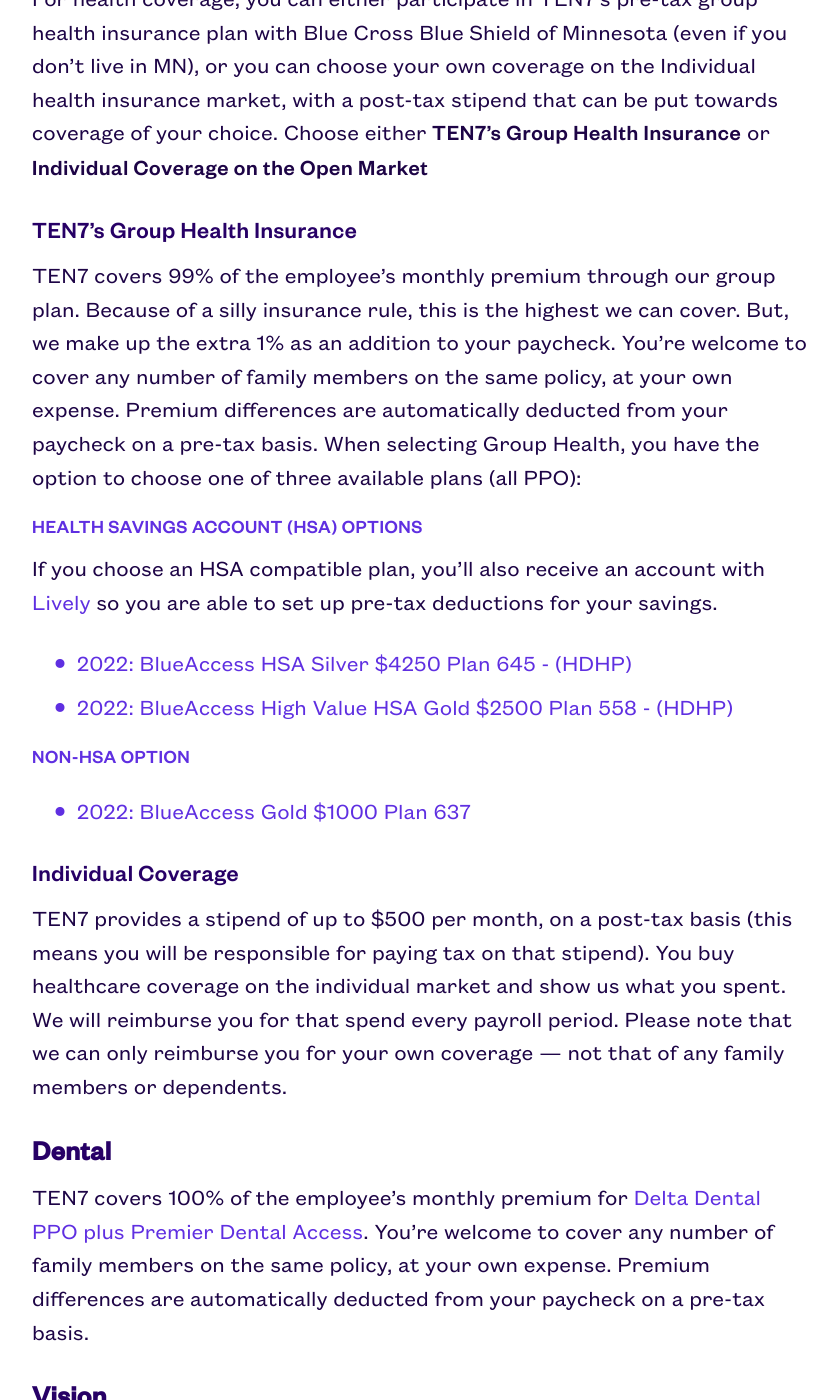
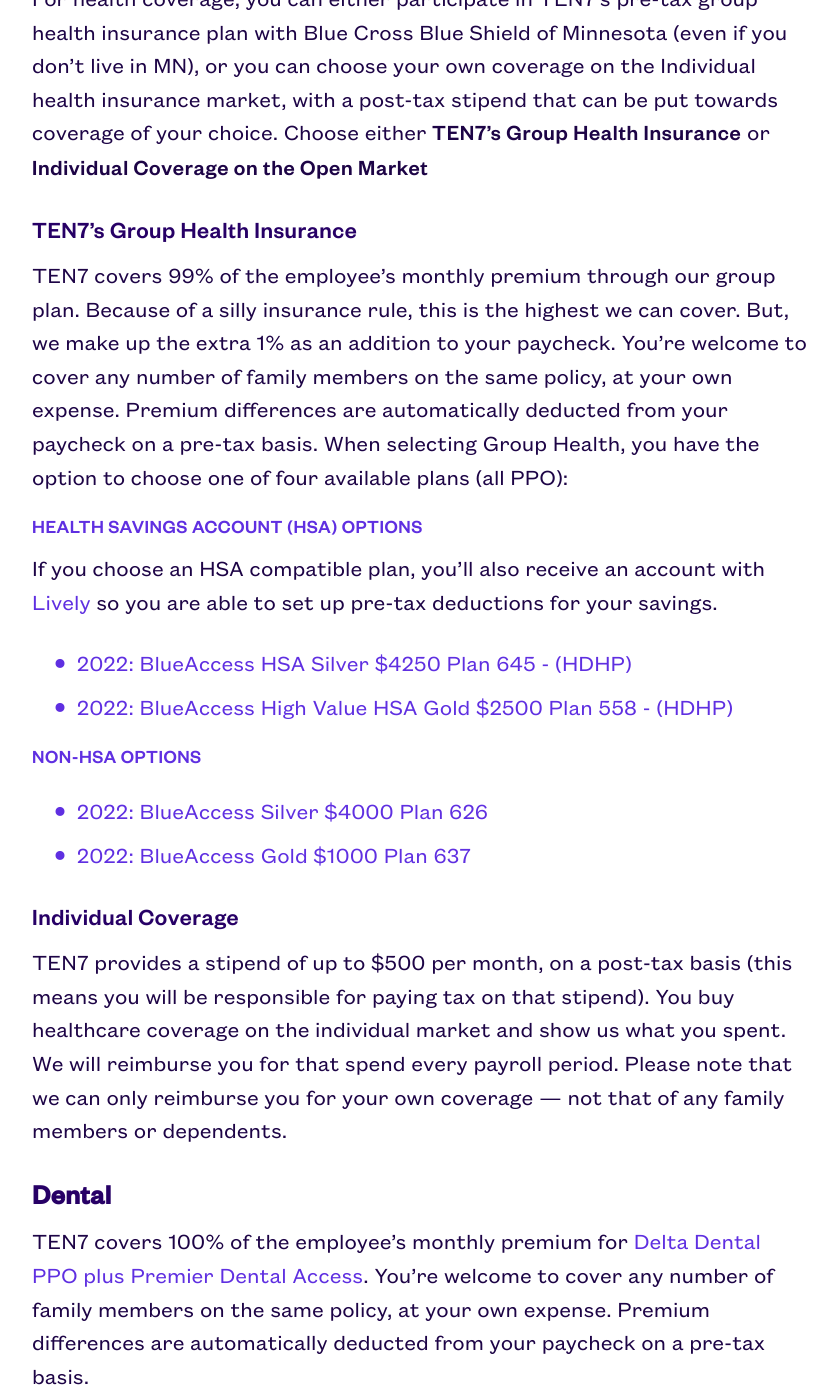
Before and after one commit to ten7/handbook.ten7.com, a Jekyll site: the page built from _pages/04_ourbenefits.md, in a window 1280 px wide and 1400 px high, scrolled down 576 px. Shown: the whole window, without its empty margins (220-1057 px from the left). Built offline with Jekyll 4.4.1, drawn with Linux system fonts in a browser that asks for light colours.

Commit message:
Revert "Remove references to health plan not in Gusto. Clarify PPO statuses."
This reverts commit 15efb275ae805a3704f33ca134809883f3d40e9a.

But retains edits related to PPO vs. non-HSA.

```diff
--- a/_pages/04_ourbenefits.md
+++ b/_pages/04_ourbenefits.md
@@ -17,14 +17,15 @@
 
 
 ### TEN7’s Group Health Insurance
-TEN7 covers 99% of the employee's monthly premium through our group plan. Because of a silly insurance rule, this is the highest we can cover. But, we make up the extra 1% as an addition to your paycheck. You're welcome to cover any number of family members on the same policy, at your own expense. Premium differences are automatically deducted from your paycheck on a pre-tax basis. When selecting Group Health, you have the option to choose one of three available plans (all PPO):
+TEN7 covers 99% of the employee's monthly premium through our group plan. Because of a silly insurance rule, this is the highest we can cover. But, we make up the extra 1% as an addition to your paycheck. You're welcome to cover any number of family members on the same policy, at your own expense. Premium differences are automatically deducted from your paycheck on a pre-tax basis. When selecting Group Health, you have the option to choose one of four available plans (all PPO):
 
 #### Health Savings Account (HSA) Options
 If you choose an HSA compatible plan, you'll also receive an account with [Lively](https://livelyme.com/) so you are able to set up pre-tax deductions for your savings.
 * [2022: BlueAccess HSA Silver $4250 Plan 645 - (HDHP)](/assets/pdf/bcbs_blueaccess_hsa_silver_4250_plan_645_hdhp.pdf)
 * [2022: BlueAccess High Value HSA Gold $2500 Plan 558 - (HDHP)](/assets/pdf/bcbs_high_value_hsa_gold_2500_plan_558_hdhp.pdf)
 
-#### Non-HSA Option
+#### Non-HSA Options
+* [2022: BlueAccess Silver $4000 Plan 626](/assets/pdf/bcbs_blueaccess_silver_4000_plan_626.pdf)
 * [2022: BlueAccess Gold $1000 Plan 637](/assets/pdf/bcbs_blueaccess_gold_1000_plan_637.pdf)
 
 
```
Also changed, not shown: 1 other file.
